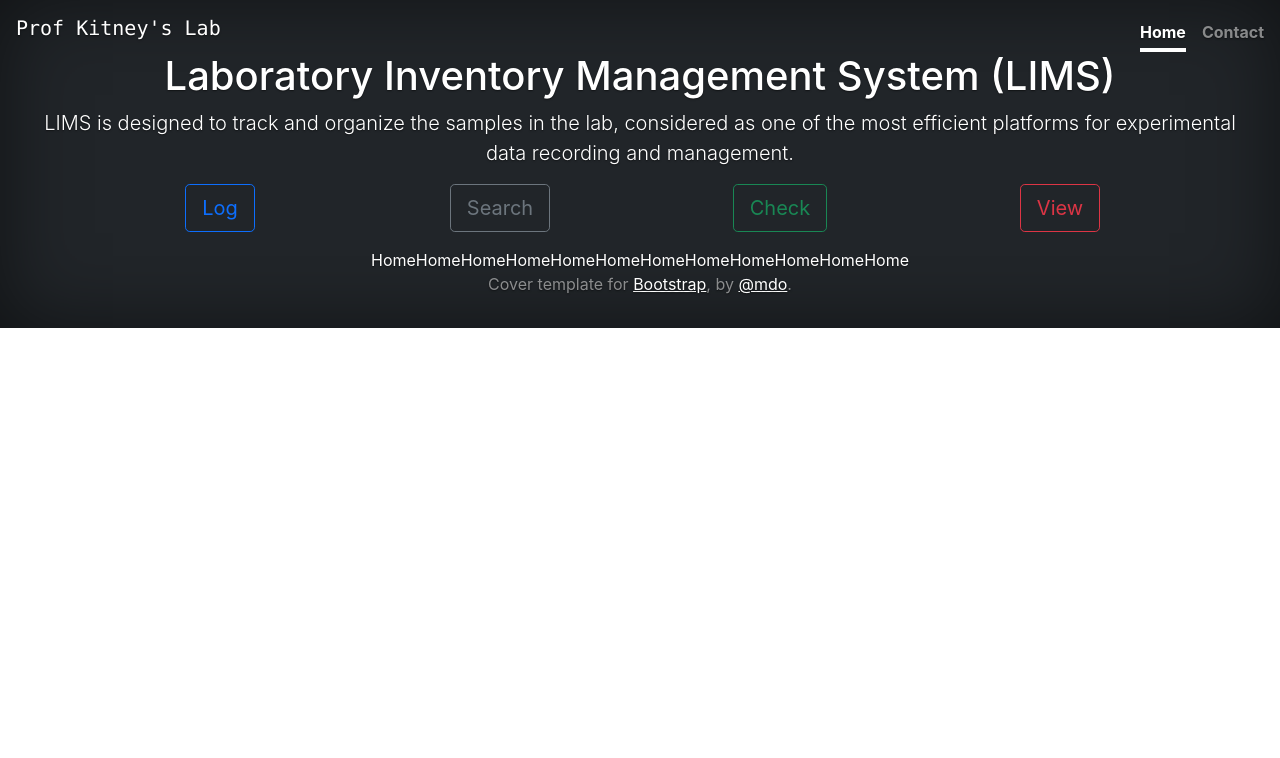
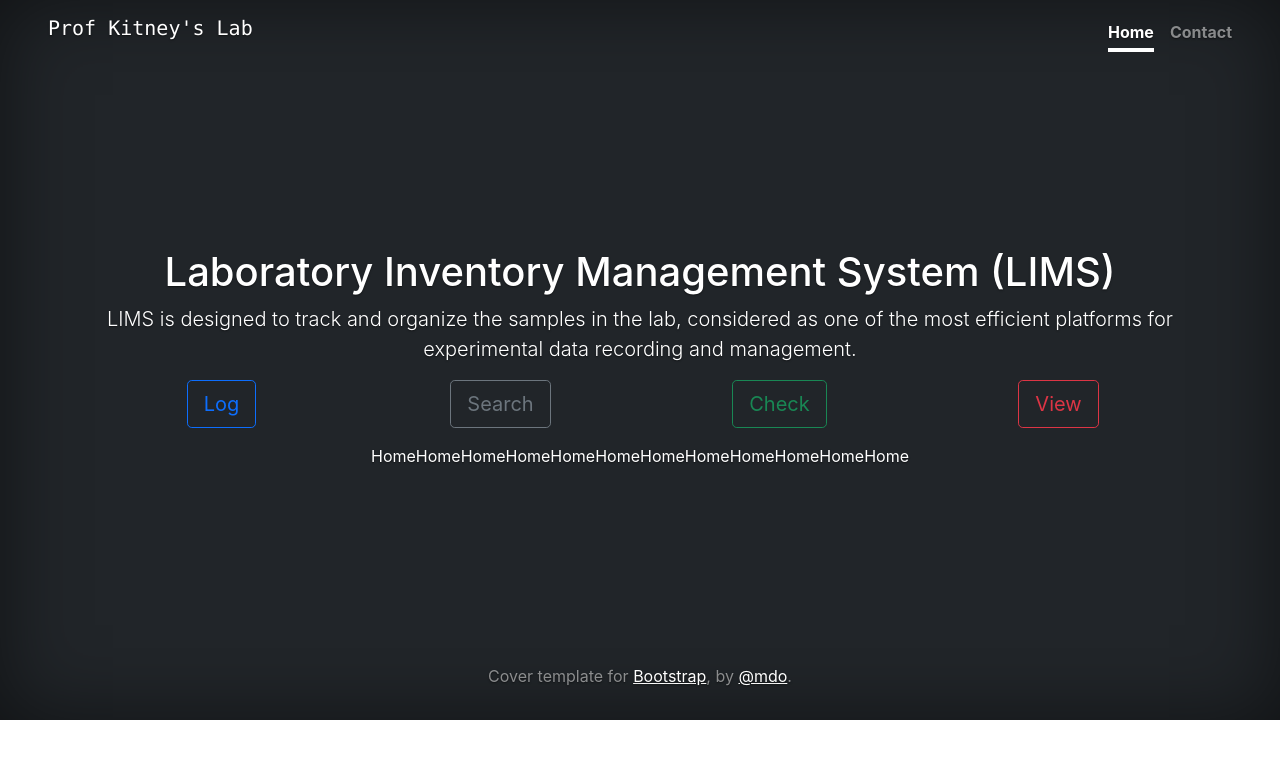
Before and after one commit to Liwen-Zha/LIMS-database-system, a React (Create React App) app in the folder frontend/: page /#/log in a window 1280 px wide. Shown: the top 758 px of the page. Built offline with nearby package versions, Linux system fonts and the light colour scheme.

Commit message:
App.js: the home page (not complete yet) App_init.js: the initial file created by react App_simpleDemo.js: a simple design of a web page that allows me to understand how to operate react basically
Please only focus on App.js (i.e., regardless of App_init.js and App_simpleDemo.js)

```diff
--- a/frontend/src/App.css
+++ b/frontend/src/App.css
@@ -21,7 +21,7 @@ body {
   box-shadow: inset 0 0 5rem rgba(0, 0, 0, .5);
 }
 
-.ho-page-config {
+.home-page-config {
   max-width: 95%;
   min-height: 45em;
 }
--- a/frontend/src/App.js
+++ b/frontend/src/App.js
@@ -10,6 +10,7 @@ import { NavLink } from "react-router-dom";
 function App() {
   //console.log("hello")
     return (
+        <div>
         <HashRouter>
         <body class="d-flex text-center text-white bg-dark">
 
@@ -71,6 +72,7 @@ function App() {
 
         </body>
         </HashRouter>
+        </div>
     );
 
 }
--- a/frontend/src/pages/Log.jsx
+++ b/frontend/src/pages/Log.jsx
@@ -1,4 +1,5 @@
 import React, {Component} from 'react';
+import '../App.css'
 
 class Log extends Component {
   render() {
```
